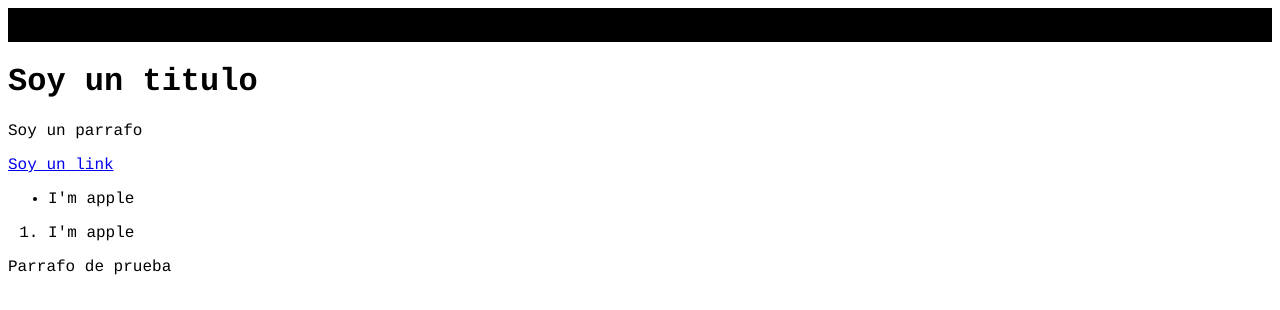
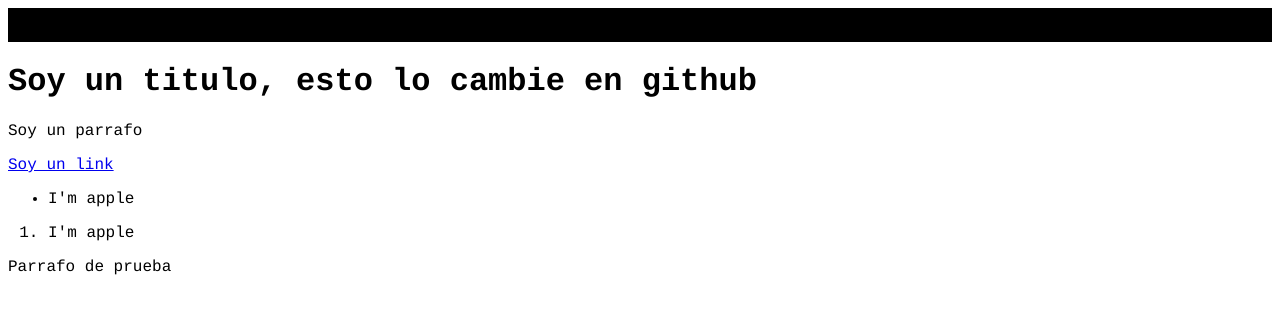
Before and after one commit to Choquitoo/Test-titulo, a plain HTML site: page index.html in a window 1280 px wide. Drawn offline with Linux system fonts and the light colour scheme.

Commit message:
Cambie el titulo
Puse que lo hice en github

```diff
--- a/index.html
+++ b/index.html
@@ -13,7 +13,7 @@
         Rama1, version2, cambio de color
         <span id="tagline">Esto es un span </span>
     </div>
-    <h1>Soy un titulo</h1>
+    <h1>Soy un titulo, esto lo cambie en github </h1>
     <p>Soy un parrafo</p>
     <a href="#">Soy un link</a>
     <header>
```
